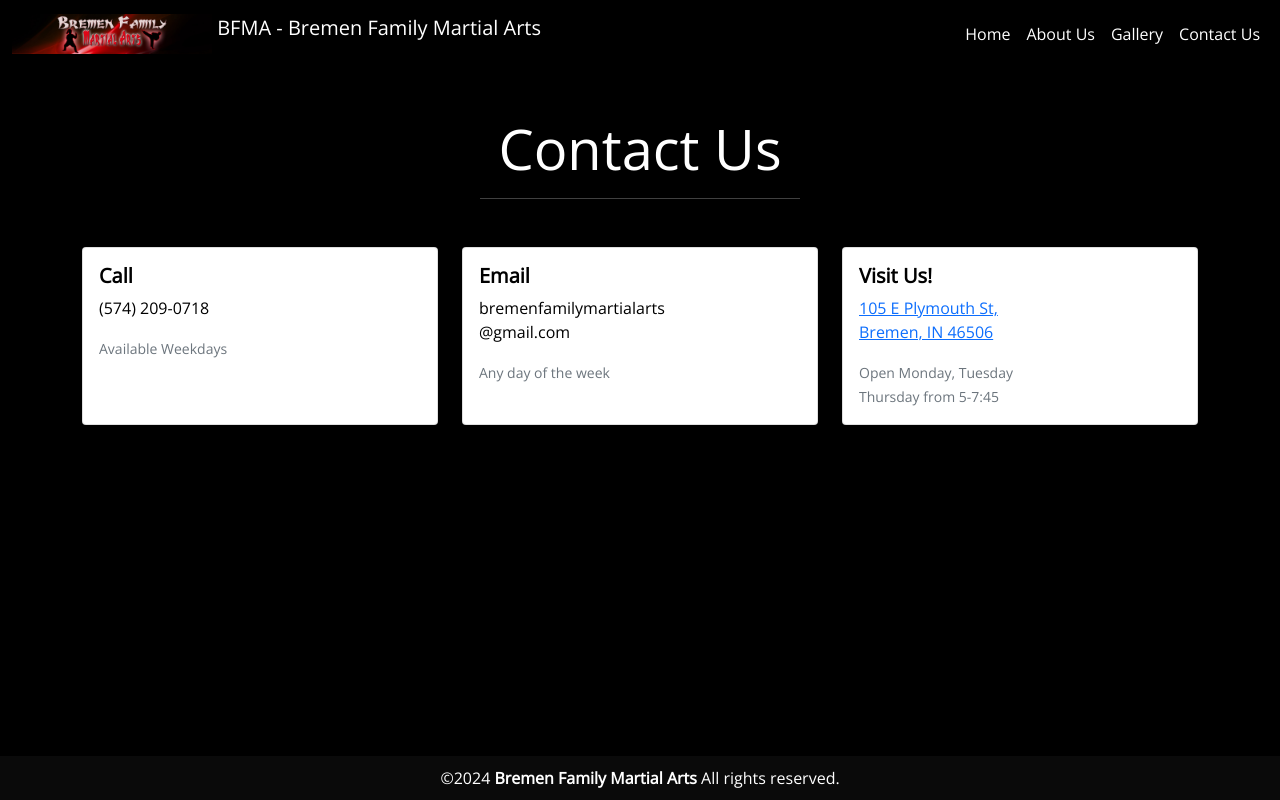
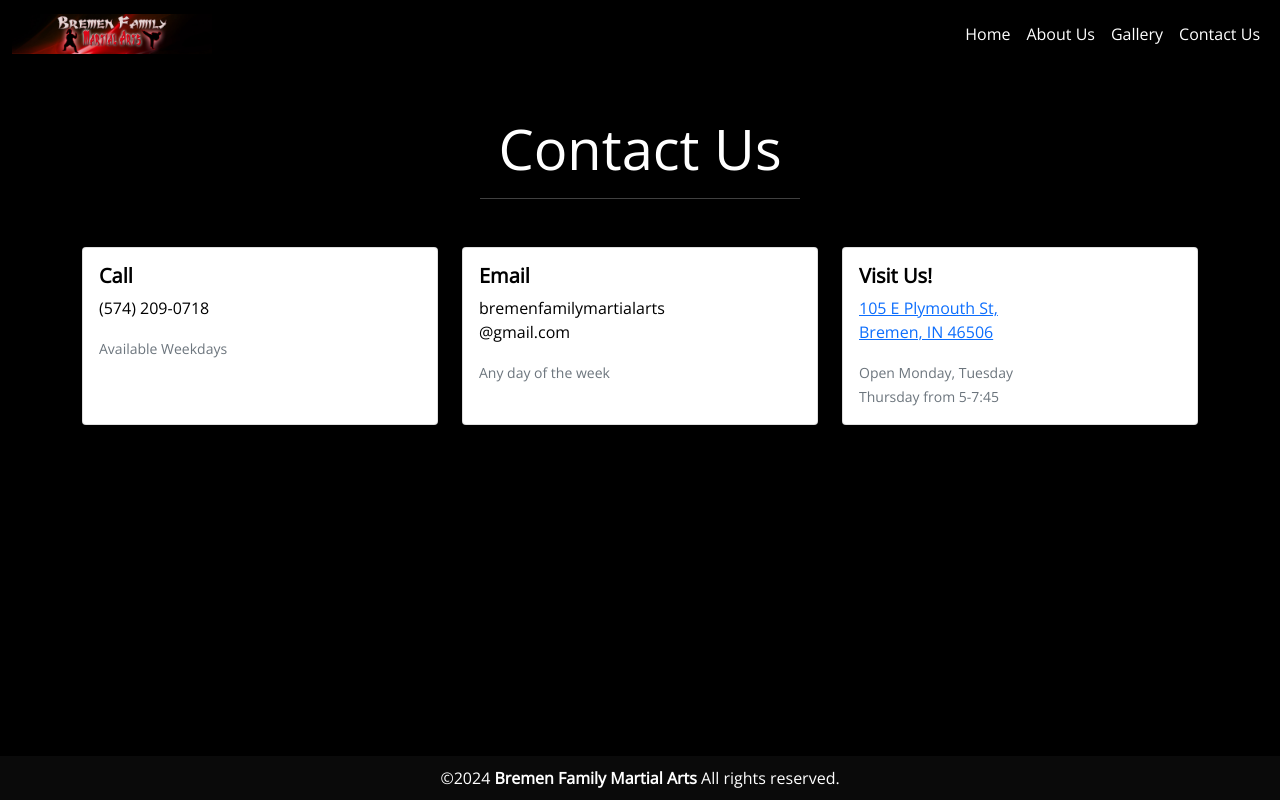
Before and after one commit to bremenfamilymartialarts/bremenfamilymartialarts.github.io, a plain HTML site: page contact.html in a window 1280 px wide. Drawn offline with nearby package versions, Linux system fonts and the light colour scheme.

Commit message:
Updating main pages

```diff
--- a/contact.html
+++ b/contact.html
@@ -39,7 +39,6 @@
             <div class="container-fluid">
                 <a class="navbar-brand text-capitalize" href="index.html">
                   <img src="images/BFMA_Logo.png" alt="BFMA Logo" height="40" class="d-inline-block align-text-top">
-                  BFMA - Bremen Family Martial Arts
                 </a>
                 <button class="navbar-toggler" type="button" data-bs-toggle="collapse" data-bs-target="#navbarSupportedContent" aria-controls="navbarSupportedContent" aria-expanded="false" aria-label="Toggle navigation">
                 <span class="navbar-toggler-icon"></span>
```
Also changed, not shown: about.html (+0 -1 lines), gallery.html (+0 -1 lines), index.html (+0 -1 lines).
